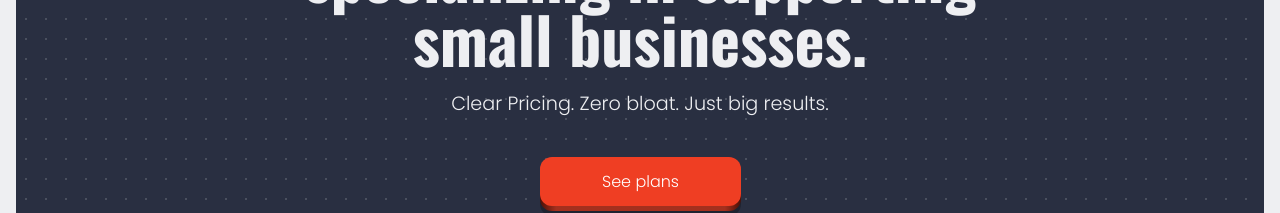
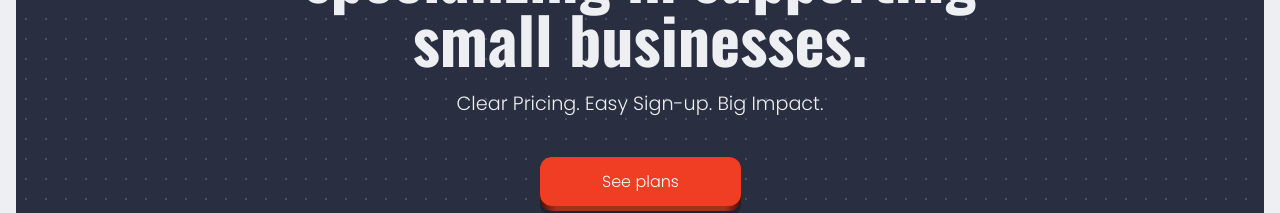
Before and after one commit to dinardavis/golbi, a React (Create React App) app in the folder client/: page / in a window 1280 px wide. Shown: the part 267-480 px from the top of the page. Built offline with nearby package versions, Linux system fonts and the light colour scheme.

Commit message:
Revise intro subheader

```diff
--- a/client/src/components/Intro.js
+++ b/client/src/components/Intro.js
@@ -32,7 +32,7 @@ export default function Intro() {
             <span className="">Golbi</span> is
             a web agency specializing in supporting small businesses.
           </p>
-          <p className="intro-subhead">Clear Pricing. Zero bloat. Just big results.</p>
+          <p className="intro-subhead">Clear Pricing. Easy Sign-up. Big Impact.</p>
 
           <div className="intro-button-container">
             <a href="#pricing">
```
